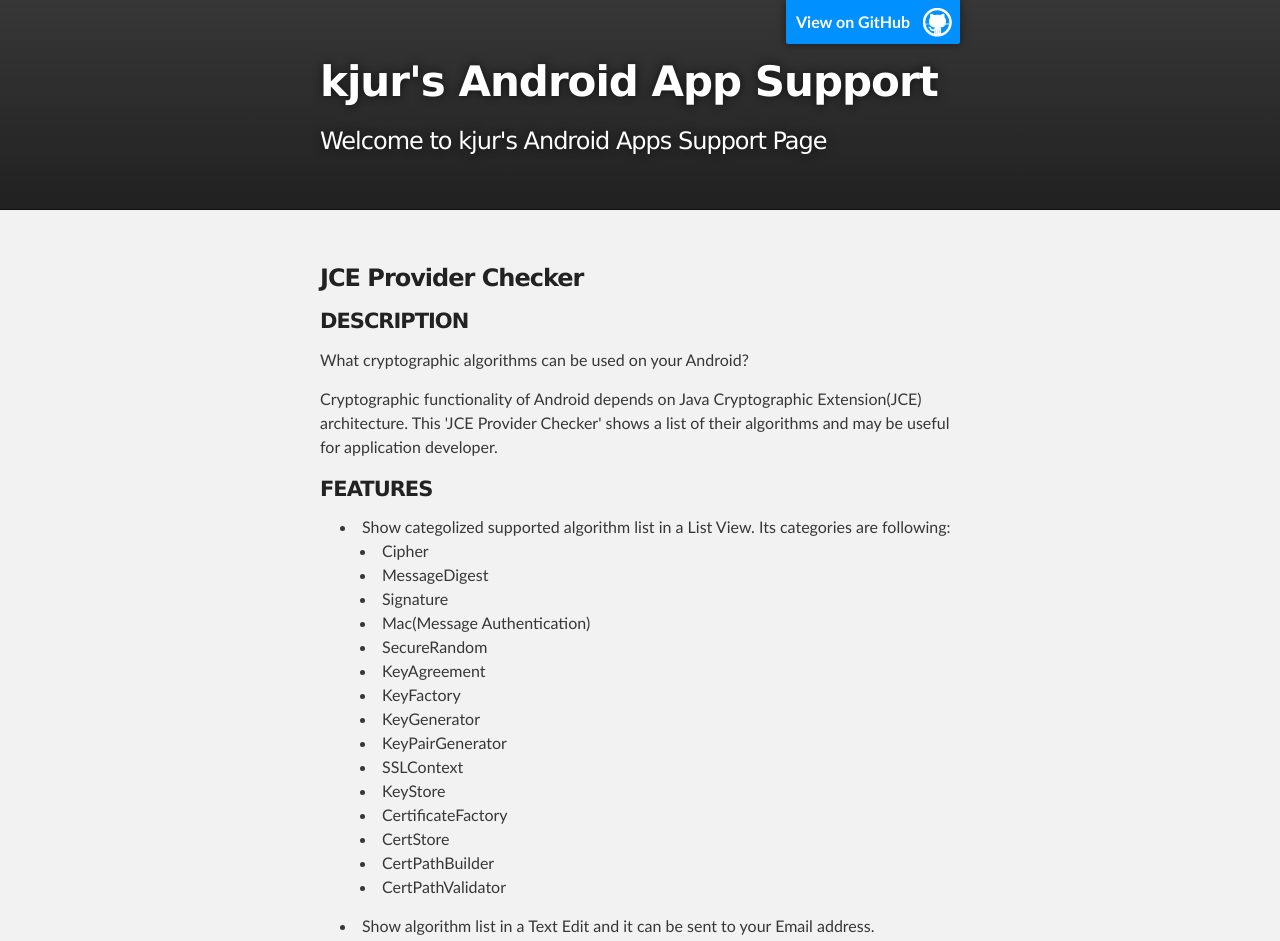
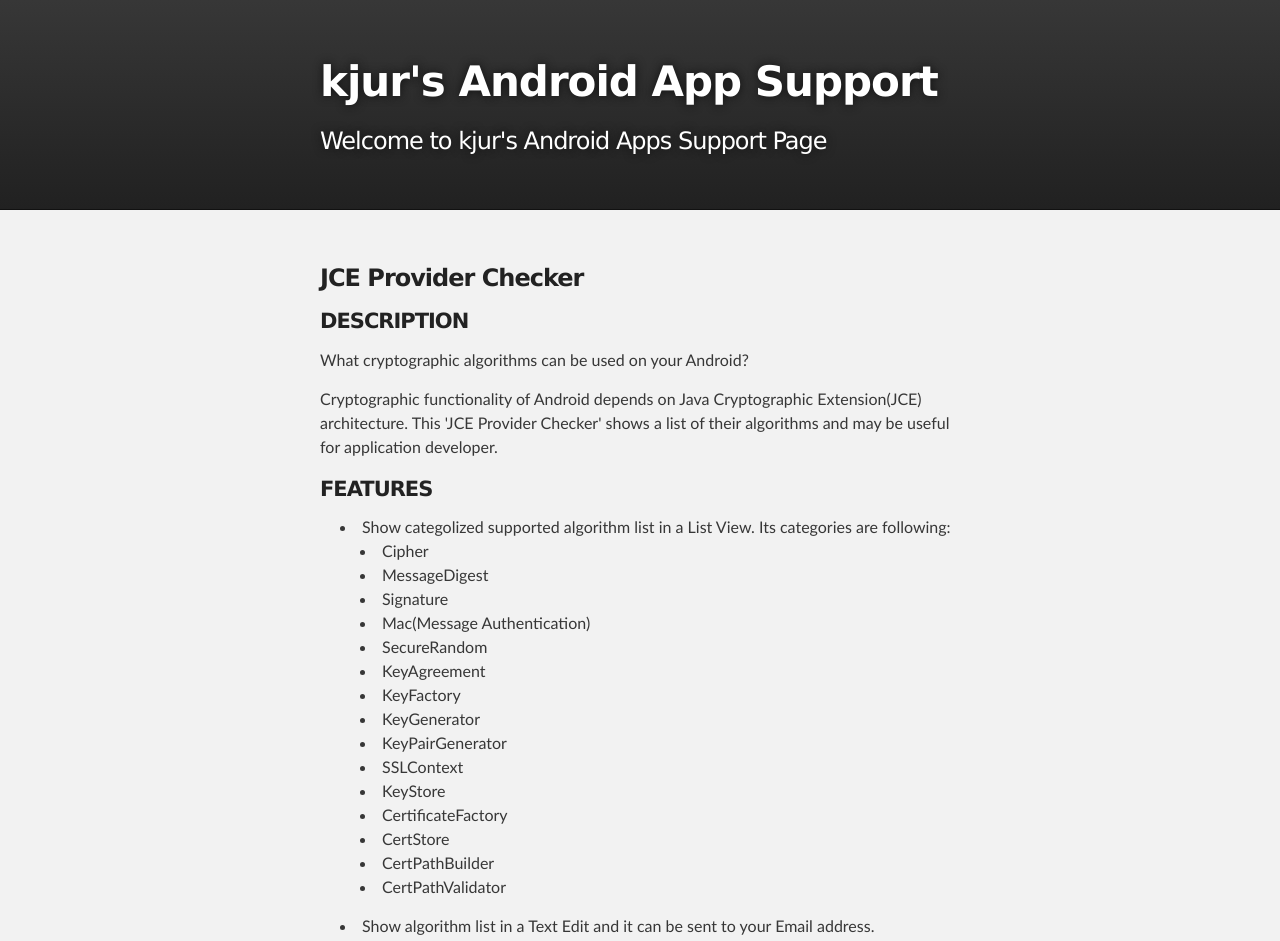
Before and after one commit to kjur/support, a plain HTML site: page index.html in a window 1280 px wide. Shown: the top 941 px of the page. Drawn offline with Linux system fonts and the light colour scheme.

Commit message:
Update index.html

```diff
--- a/index.html
+++ b/index.html
@@ -16,8 +16,6 @@
     <!-- HEADER -->
     <div id="header_wrap" class="outer">
         <header class="inner">
-          <a id="forkme_banner" href="https://github.com/kjur/support">View on GitHub</a>
-
           <h1 id="project_title">kjur's Android App Support</h1>
           <h2 id="project_tagline">Welcome to kjur's Android Apps Support Page</h2>
         </header>
```
